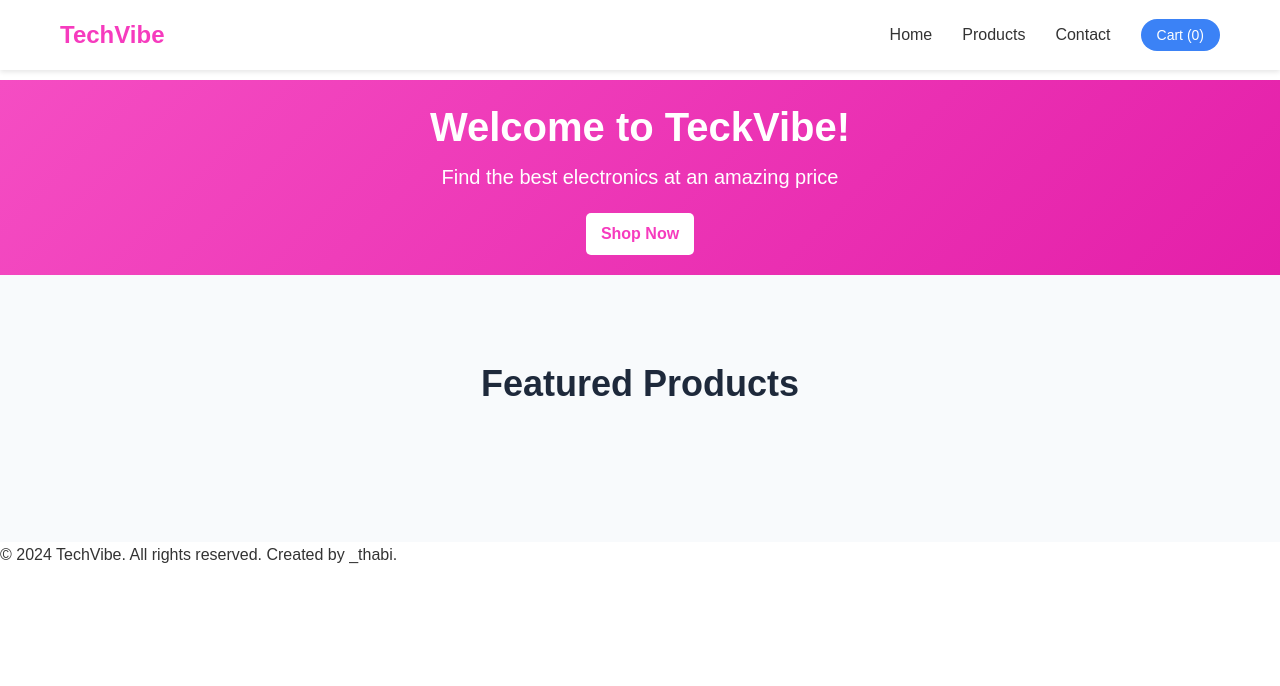
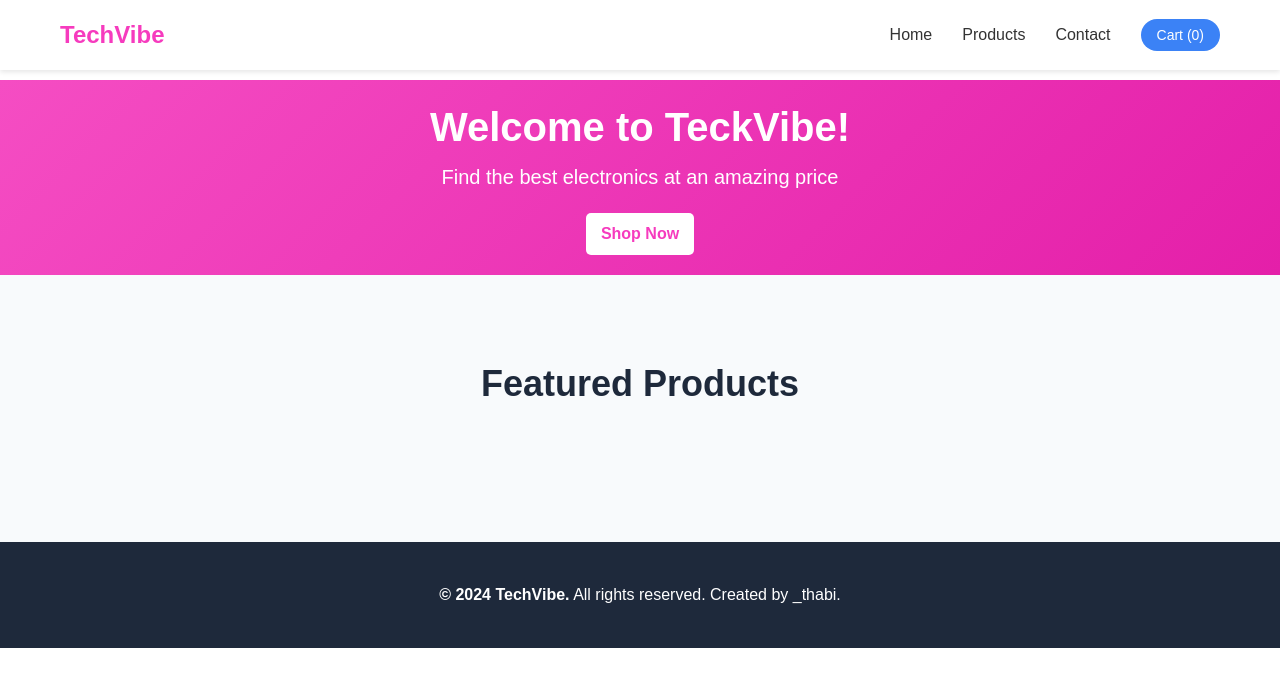
Before and after one commit to thabi5/Tech-Vib, a plain HTML site: page Index.html in a window 1280 px wide. Drawn offline with Linux system fonts and the light colour scheme.

Commit message:
Lesson 6 - Footer.css

```diff
--- a/Index.html
+++ b/Index.html
@@ -38,7 +38,7 @@
 	</section>
 
 	<footer class="footer">
-		<p>&copy; 2024 TechVibe. All rights reserved. Created by _thabi.</p>
+		<p><strong>&copy; 2024 TechVibe.</strong> All rights reserved. Created by _thabi.</p>
 	</footer>
 
 	<script src="script.js">Script</script>
--- a/style.css
+++ b/style.css
@@ -193,3 +193,10 @@ body {
 .btn-secondary:hover {
     background-color: #cbd5e1;
 }
+
+.footer {
+    background-color: #1e293b;
+    color: white;
+    text-align: center;
+    padding: 40px 0;
+}
```
